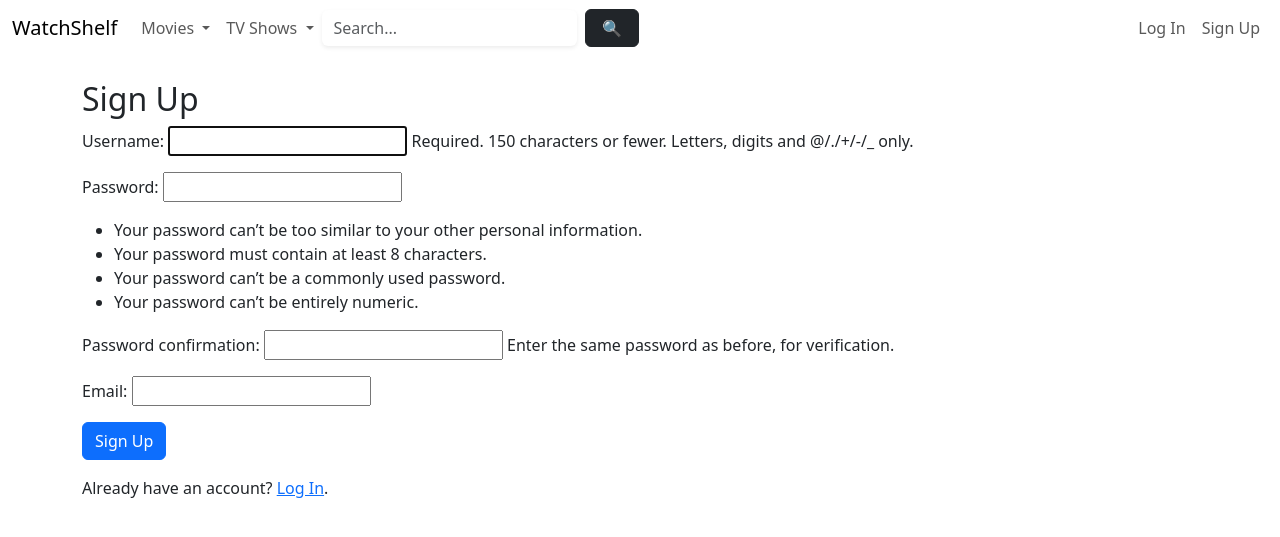
After one commit to grodetsky/WatchShelf, a Django app: page /signup/ in a window 1280 px wide. The commit adds this page. Shown: the top 537 px of the page. Run offline with Django 5.2, Linux system fonts and the light colour scheme.

Commit message:
Add user authentication with Sign Up, Log In, and Log Out

```diff
--- /dev/null
+++ b/library/forms.py
@@ -0,0 +1,11 @@
+from django import forms
+from django.contrib.auth.models import User
+from django.contrib.auth.forms import UserCreationForm
+
+
+class SignUpForm(UserCreationForm):
+    email = forms.EmailField(required=True)
+
+    class Meta:
+        model = User
+        fields = ("username", "password1", "password2", "email")
--- a/library/templates/base.html
+++ b/library/templates/base.html
@@ -5,6 +5,7 @@
     <meta name="viewport" content="width=device-width, initial-scale=1.0">
     <title>{% block title %}WatchShelf{% endblock %}</title>
     <link rel="stylesheet" href="https://cdn.jsdelivr.net/npm/bootstrap@5.3.0/dist/css/bootstrap.min.css">
+    <link rel="stylesheet" href="https://cdn.jsdelivr.net/npm/bootstrap-icons@1.10.5/font/bootstrap-icons.css"/>
     {% block extra_css %}{% endblock %}
 </head>
 <body>
@@ -47,6 +48,31 @@
                     <input class="form-control me-2 border-0 shadow-sm" type="search" name="query" placeholder="Search..." required>
                     <button class="btn btn-dark px-3" type="submit">🔍</button>
                 </form>
+                <ul class="navbar-nav ms-auto">
+                    {% if user.is_authenticated %}
+                    <li class="nav-item dropdown">
+                        <a class="nav-link dropdown-toggle" href="#" id="userDropdown" role="button" data-bs-toggle="dropdown" aria-expanded="false">
+                            <i class="bi bi-person-circle"></i>
+                        </a>
+                        <ul class="dropdown-menu dropdown-menu-end" aria-labelledby="userDropdown">
+                            <li><hr class="dropdown-divider"></li>
+                            <li>
+                                <form method="post" action="{% url 'logout' %}">
+                                    {% csrf_token %}
+                                    <button type="submit" class="dropdown-item">Log Out</button>
+                                </form>
+                            </li>
+                        </ul>
+                    </li>
+                    {% else %}
+                    <li class="nav-item">
+                        <a class="nav-link" href="{% url 'login' %}">Log In</a>
+                    </li>
+                    <li class="nav-item">
+                        <a class="nav-link" href="{% url 'signup' %}">Sign Up</a>
+                    </li>
+                    {% endif %}
+                </ul>
             </div>
         </div>
     </nav>
--- /dev/null
+++ b/library/templates/library/signup.html
@@ -0,0 +1,14 @@
+{% extends "base.html" %}
+
+{% block content %}
+  <h2>Sign Up</h2>
+  <form method="post">
+    {% csrf_token %}
+    {{ form.as_p }}
+    <button type="submit" class="btn btn-primary">Sign Up</button>
+  </form>
+  <p class="mt-3">
+    Already have an account?
+    <a href="{% url 'login' %}">Log In</a>.
+  </p>
+{% endblock %}
--- a/library/urls.py
+++ b/library/urls.py
@@ -1,4 +1,5 @@
 from django.urls import path
+from django.contrib.auth import views as auth_views
 from . import views
 
 urlpatterns = [
@@ -14,4 +15,8 @@
     path('tv/<str:category>/', views.catalog_view, {'media_type': 'tv'}, name='tv_category'),
 
     path('search/<str:media_type>', views.search_view, name='search'),
+
+    path('signup/', views.signup_view, name='signup'),
+    path('login/', auth_views.LoginView.as_view(template_name='library/login.html'), name='login'),
+    path('logout/', auth_views.LogoutView.as_view(), name='logout'),
 ]
--- a/library/views.py
+++ b/library/views.py
@@ -1,5 +1,7 @@
-from django.shortcuts import render
+from django.shortcuts import render, redirect
 from django.http import Http404
+from django.contrib.auth import login
+from .forms import SignUpForm
 from .tmdb_service import get_media_by_category, search_media, get_total_pages, get_media_details, CATEGORIES
 
 
@@ -108,3 +110,15 @@
         'details': details,
     }
     return render(request, 'library/details.html', context)
+
+
+def signup_view(request):
+    if request.method == "POST":
+        form = SignUpForm(request.POST)
+        if form.is_valid():
+            user = form.save()
+            login(request, user)
+            return redirect("index")
+    else:
+        form = SignUpForm()
+    return render(request, "library/signup.html", {"form": form})
--- a/watchshelf/settings.py
+++ b/watchshelf/settings.py
@@ -132,3 +132,7 @@
 # https://docs.djangoproject.com/en/5.2/ref/settings/#default-auto-field
 
 DEFAULT_AUTO_FIELD = 'django.db.models.BigAutoField'
+
+# AuthenticationAdd commentMore actions
+LOGIN_REDIRECT_URL = '/'
+LOGOUT_REDIRECT_URL = '/'
```
Also changed, not shown: library/templates/library/login.html (added, +14 -0 lines).
